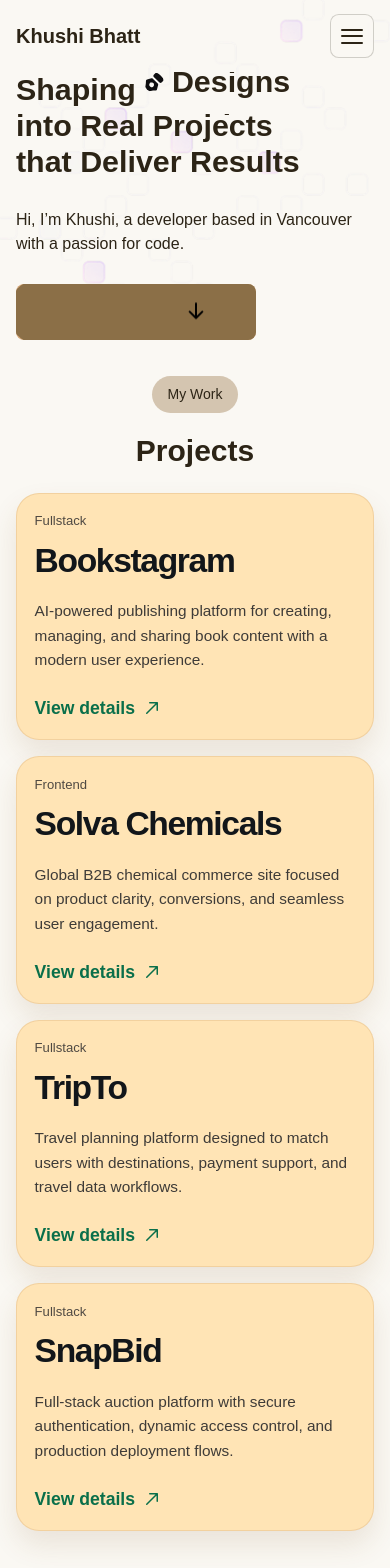
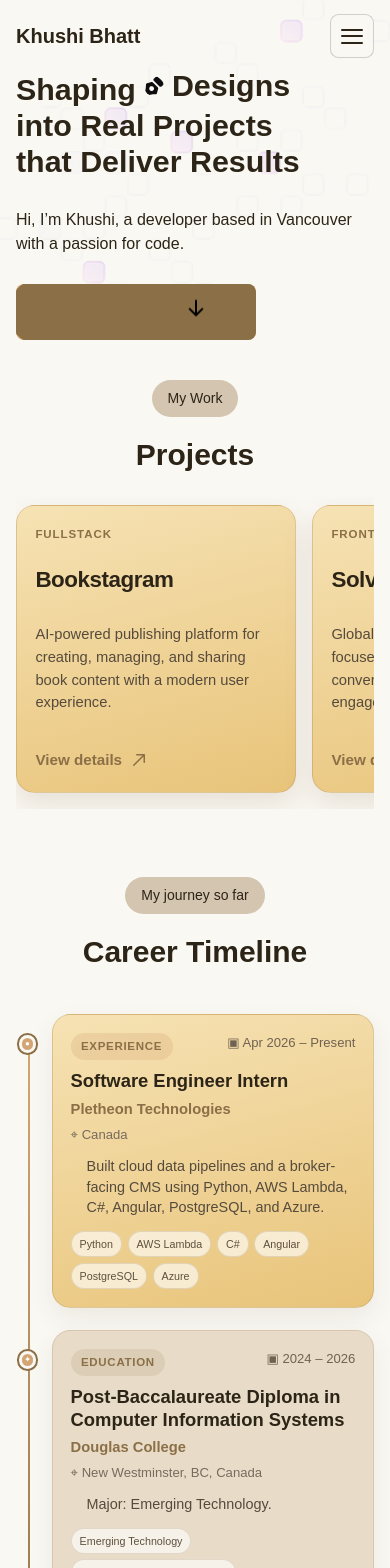
Before and after one commit to KhushiBhatt22/Khushi_portfolio, a React (Vite) app: page / in a window 390 px wide. Shown: the top 1568 px of the page. Built offline with nearby package versions, Linux system fonts and the light colour scheme; a web font is replaced by a local one.

Commit message:
Update the cards style

```diff
--- a/src/index.css
+++ b/src/index.css
@@ -27,6 +27,14 @@ section {
   --color-black-200: #d4c5b0;
   --color-blue-50: #b8a896;
   --color-blue-100: #c9b8a1;
+  --ink: #2c2416;
+  --ink-muted: #554a3c;
+  --brown: #8b6f47;
+  --gold: #d4a574;
+  --cream: #faf8f3;
+  --card: #f3ead9;
+  --card-alt: #e8dcc8;
+  --card-border: rgba(139, 111, 71, 0.2);
 }
 
 .flex-center {
@@ -616,23 +624,21 @@ section {
 .project-card {
   min-width: 22rem;
   max-width: 22rem;
-  min-height: 25rem;
-  border-radius: 1.45rem;
-  padding: 1.2rem;
-
-  background: #ffe4b5;
-
-  border: 1px solid rgba(190, 130, 70, 0.2);
-  box-shadow: 0 14px 28px rgba(120, 80, 35, 0.12);
-
+  min-height: 18rem;
+  border-radius: 1.15rem;
+  padding: 1.35rem 1.3rem;
+  background: linear-gradient(165deg, #f6e2b4 0%, #e8c47a 100%);
+  border: 1px solid rgba(139, 111, 71, 0.22);
+  box-shadow: 0 12px 28px rgba(139, 111, 71, 0.16);
   scroll-snap-align: start;
   display: flex;
+  font-family: var(--font-sans);
   transition: transform 200ms ease, box-shadow 200ms ease;
 }
 
 .project-card:hover {
   transform: translateY(-5px);
-  /* box-shadow: 0 20px 35px rgba(120, 80, 35, 0.18); */
+  box-shadow: 0 18px 36px rgba(80, 60, 34, 0.14);
 }
 
 .project-card-inner {
@@ -640,45 +646,48 @@ section {
   display: flex;
   flex-direction: column;
   justify-content: space-between;
-  color: #1a1c1e;
+  color: var(--ink);
 }
 
 .project-category {
   display: inline-block;
   width: fit-content;
-  margin-bottom: 0.75rem;
-  font-size: 0.82rem;
-  font-weight: 500;
-  color: rgba(20, 22, 28, 0.75);
+  margin-bottom: 0.7rem;
+  font-size: 0.72rem;
+  font-weight: 700;
+  letter-spacing: 0.08em;
+  text-transform: uppercase;
+  color: var(--brown);
 }
 
 .project-card h3 {
   margin: 0;
-  font-size: clamp(2rem, 2.1vw, 2.8rem);
-  line-height: 1.1;
-  letter-spacing: -0.04em;
-  color: #12161a;
-  font-weight: 700;
+  font-size: clamp(1.35rem, 1.8vw, 1.75rem);
+  line-height: 1.2;
+  letter-spacing: -0.02em;
+  color: var(--ink);
+  font-weight: 600;
 }
 
 .project-card p {
-  margin: 1.2rem 0 0;
-  font-size: 1.05rem;
-  line-height: 1.6;
-  color: rgba(20, 22, 28, 0.82);
+  margin: 1rem 0 0;
+  font-size: 0.95rem;
+  line-height: 1.55;
+  color: var(--ink-muted);
 }
 
 .project-details-btn {
- display: inline-flex;
+  display: inline-flex;
   align-items: center;
   gap: 8px;
-  margin-top: 1.4rem;
+  margin-top: 1.35rem;
   width: fit-content;
   border: none;
   background: transparent;
-  color: #0a6f4a;
-  font-size: 1.1rem;
-  font-weight: 600;
+  color: var(--brown);
+  font-family: var(--font-sans);
+  font-size: 0.95rem;
+  font-weight: 700;
   padding: 0;
   cursor: pointer;
   text-decoration: none;
@@ -702,7 +711,7 @@ section {
 .project-modal-overlay {
   position: fixed;
   inset: 0;
-  background: rgba(5, 12, 18, 0.72);
+  background: rgba(44, 36, 22, 0.55);
   display: flex;
   align-items: center;
   justify-content: center;
@@ -714,55 +723,69 @@ section {
   position: relative;
   width: min(1100px, 92vw);
   min-height: 440px;
-  border-radius: 1.25rem;
-  padding: 2.1rem 2.3rem 1.6rem;
-  /* background: rgba(232, 220, 198, 0.96); */
-   background-color: #F6D7A8;
-  border: 1px solid rgba(58, 42, 27, 0.1);
-  box-shadow: 0 30px 70px rgba(0, 0, 0, 0.18);
-  color: #1d1d1d;
+  border-radius: 1.15rem;
+  padding: 2.15rem 2.4rem 1.85rem;
+  background: var(--cream);
+  border: 1px solid var(--card-border);
+  box-shadow: 0 24px 56px rgba(80, 60, 34, 0.22);
+  color: var(--ink);
+  font-family: var(--font-sans);
+  -webkit-font-smoothing: antialiased;
+  text-rendering: optimizeLegibility;
 }
 
 .project-modal-close {
   position: absolute;
-  top: 1.15rem;
-  right: 1.25rem;
-  width: 2.6rem;
-  height: 2.6rem;
-  border: 1px solid rgba(34, 28, 22, 0.18);
-  background: rgba(255, 255, 255, 0.12);
-  color: #2a241d;
-  font-size: 2rem;
+  top: 1.1rem;
+  right: 1.2rem;
+  width: 2.35rem;
+  height: 2.35rem;
+  border: 1px solid var(--card-border);
+  background: #fffaf0;
+  color: var(--ink);
+  font-size: 1.5rem;
   line-height: 1;
-  border-radius: 0.35rem;
+  border-radius: 999px;
   cursor: pointer;
+  transition: background 180ms ease, color 180ms ease;
+}
+
+.project-modal-close:hover {
+  background: var(--gold);
+  color: #fffaf0;
 }
 
 .project-modal h2 {
-  margin: 0 0 1.1rem;
-  font-size: clamp(2.2rem, 3vw, 4rem);
-  line-height: 1.05;
-  letter-spacing: -0.05em;
-  color: #1a1b1d;
+  margin: 0 0 1rem;
+  max-width: calc(100% - 3rem);
+  font-size: clamp(1.55rem, 2.2vw, 2.15rem);
+  line-height: 1.15;
+  letter-spacing: -0.03em;
+  font-weight: 700;
+  color: var(--ink);
 }
 
 .project-modal-meta {
   display: flex;
   flex-wrap: wrap;
-  gap: 0.7rem;
-  margin-bottom: 1.7rem;
+  gap: 0.45rem;
+  margin-bottom: 1.55rem;
+  padding-bottom: 1.2rem;
+  border-bottom: 1px solid rgba(139, 111, 71, 0.16);
 }
 
 .project-modal-meta span {
   display: inline-flex;
   align-items: center;
   justify-content: center;
-  padding: 0.42rem 0.8rem;
+  padding: 0.32rem 0.7rem;
   border-radius: 9999px;
-  background: rgba(255, 255, 255, 0.14);
-  border: 1px solid rgba(43, 31, 18, 0.12);
-  color: #27231f;
-  font-size: 0.8rem;
+  background: #fffaf0;
+  border: 1px solid var(--card-border);
+  color: var(--brown);
+  font-size: 0.72rem;
+  font-weight: 600;
+  letter-spacing: 0.02em;
 }
 
 .project-modal-grid {
@@ -774,32 +797,77 @@ section {
 
 .project-modal-grid h3,
 .project-summary h3 {
-  margin: 0 0 0.55rem;
-  font-size: 1.15rem;
+  margin: 0 0 0.45rem;
+  font-size: 0.68rem;
   font-weight: 700;
-  color: #1f1d1a;
+  letter-spacing: 0.1em;
+  text-transform: uppercase;
+  color: var(--brown);
 }
 
 .project-modal-grid p,
 .project-summary p {
   margin: 0;
-  color: rgba(25, 23, 20, 0.82);
-  font-size: 1.02rem;
-  line-height: 1.6;
-}
-
-.project-modal-grid a {
-  color: #1b5f43;
+  color: var(--ink);
+  font-size: 0.95rem;
+  font-weight: 500;
+  line-height: 1.55;
+  letter-spacing: -0.01em;
+}
+
+.project-summary p {
+  max-width: 72ch;
+  color: var(--ink-muted);
+  font-weight: 450;
+  line-height: 1.7;
+  font-size: 0.96rem;
+}
+
+.project-modal-unavailable {
+  color: #8a7d6c;
+  font-style: italic;
+  font-weight: 500;
+}
+
+.project-modal-link {
+  display: inline-flex;
+  align-items: center;
+  gap: 0.4rem;
+  width: fit-content;
+  padding: 0.48rem 0.9rem;
+  border-radius: 0.5rem;
+  background: var(--gold);
+  color: #fffaf0;
+  font-family: var(--font-sans);
+  font-size: 0.82rem;
+  font-weight: 700;
+  letter-spacing: 0.02em;
+  line-height: 1.2;
   text-decoration: none;
+  box-shadow: 0 6px 14px rgba(139, 111, 71, 0.18);
+  transition: background 180ms ease, transform 180ms ease, box-shadow 180ms ease;
+}
+
+.project-modal-link::after {
+  content: "↗";
+  font-size: 0.85em;
   font-weight: 600;
 }
 
+.project-modal-link:hover {
+  background: var(--brown);
+  transform: translateY(-1px);
+  box-shadow: 0 10px 18px rgba(139, 111, 71, 0.22);
+}
+
+.project-modal-link:focus-visible {
+  outline: 2px solid var(--brown);
+  outline-offset: 2px;
+}
+
 .project-summary {
-  padding-top: 0.5rem;
-}
-
-.project-summary p {
-  max-width: 100%;
+  padding-top: 1.15rem;
+  border-top: 1px solid rgba(139, 111, 71, 0.16);
 }
 
 .cta-wrapper {
@@ -839,7 +907,9 @@ section {
 }
 
 .cta-button .text {
-  text-transform: uppercase;
+  text-transform: none;
+  letter-spacing: 0.01em;
+  font-weight: 600;
   color: #fff;
   transition: all 500ms ease-in-out;
 }
@@ -1017,14 +1087,12 @@ section {
   display: flex;
   flex-direction: column;
   flex: 0 0 min(22rem, 85vw);
-
-  background: #fff0c9;
-
-  border: 1px solid rgba(190, 130, 70, 0.18);
-  border-radius: 1.45rem;
+  background: var(--card);
+  border: 1px solid var(--card-border);
+  border-radius: 1.15rem;
   padding: 1.5rem 1.25rem 1.25rem;
-  box-shadow: 0 14px 28px rgba(120, 80, 35, 0.1);
-
+  box-shadow: 0 10px 24px rgba(80, 60, 34, 0.08);
+  font-family: var(--font-sans);
   scroll-snap-align: start;
   transition: transform 200ms ease, box-shadow 200ms ease;
 }
@@ -1049,18 +1117,18 @@ section {
   display: flex;
   align-items: center;
   justify-content: center;
-  background: rgba(255, 255, 255, 0.14);
-  border: 1px solid rgba(43, 31, 18, 0.12);
-  color: #0a6f4a;
+  background: rgba(255, 255, 255, 0.55);
+  border: 1px solid var(--card-border);
+  color: var(--brown);
   font-size: 1rem;
 }
 
 .skill-card-header h3 {
   margin: 0;
-  font-size: clamp(1.25rem, 1.5vw, 1.65rem);
-  font-weight: 700;
-  line-height: 1.1;
-  color: #12161a;
+  font-size: clamp(1.15rem, 1.5vw, 1.4rem);
+  font-weight: 600;
+  line-height: 1.2;
+  color: var(--ink);
   white-space: nowrap;
 }
 
@@ -1084,11 +1152,12 @@ section {
   justify-content: center;
   padding: 0.45rem 0.8rem;
   border-radius: 9999px;
-  background: rgba(255, 255, 255, 0.14);
-  border: 1px solid rgba(43, 31, 18, 0.12);
-  color: #27231f;
+  background: rgba(255, 255, 255, 0.62);
+  border: 1px solid var(--card-border);
+  color: var(--ink);
   font-size: 0.78rem;
   line-height: 1.2;
+  font-weight: 500;
 }
 
 form label {
@@ -1264,47 +1333,46 @@ form a img {
 /* Base career card */
 .career-card {
   padding: 1.15rem 1.2rem;
-  border-radius: 1rem;
-  border: 1px solid rgba(139, 111, 71, 0.18);
+  border-radius: 1.15rem;
+  border: 1px solid var(--card-border);
   box-shadow: 0 10px 24px rgba(80, 60, 34, 0.08);
+  font-family: var(--font-sans);
   transition: transform 200ms ease, box-shadow 200ms ease;
 }
-/* Experience = soft peach */
 .career-card-experience {
-  background: #fde2b8;
-  border-color: rgba(196, 130, 62, 0.22);
+  background: linear-gradient(165deg, #f6e2b4 0%, #e8c47a 100%);
+  border-color: rgba(139, 111, 71, 0.22);
 }
 .career-card-experience .career-organization {
-  color: #9a5d24;
+  color: var(--brown);
 }
 
 .career-card-education .career-organization {
-  color: #624a83;
-}
-/* Education = soft lavender */
+  color: var(--brown);
+}
 .career-card-education {
-  background: #ede4ff;
-  border-color: rgba(125, 105, 160, 0.2);
+  background: var(--card-alt);
+  border-color: var(--card-border);
 }
 .career-card-experience .career-skills span {
-  background: rgba(255, 255, 255, 0.48);
-  border-color: rgba(196, 130, 62, 0.18);
+  background: rgba(255, 255, 255, 0.62);
+  border-color: var(--card-border);
 }
 
 .career-card-education .career-skills span {
-  background: rgba(255, 255, 255, 0.5);
-  border-color: rgba(125, 105, 160, 0.18);
+  background: rgba(255, 255, 255, 0.62);
+  border-color: var(--card-border);
 }
 .career-card:hover { transform: translateY(-4px); box-shadow: 0 18px 38px rgba(80, 60, 34, 0.15); }
 .career-card-topline { display: flex; gap: 0.75rem; align-items: center; justify-content: space-between; margin-bottom: 0.65rem; }
 .career-type, .career-skills span { display: inline-flex; align-items: center; width: fit-content; border-radius: 999px; }
-.career-type { padding: 0.3rem 0.65rem; background: rgba(212, 165, 116, 0.18); color: #715331; font-size: 0.75rem; font-weight: 700; }
-.career-type.education { background: rgba(125, 105, 160, 0.14); color: #624a83; }
+.career-type { padding: 0.3rem 0.65rem; background: rgba(212, 165, 116, 0.28); color: var(--brown); font-size: 0.72rem; font-weight: 700; letter-spacing: 0.06em; text-transform: uppercase; }
+.career-type.education { background: rgba(139, 111, 71, 0.14); color: var(--brown); }
 .career-date { color: #6f6251; font-size: 0.82rem; white-space: nowrap; }
-.career-card h2 { margin: 0; color: #2c2416; font-size: clamp(1.1rem, 1.7vw, 1.4rem); line-height: 1.2; }
-.career-organization { margin: 0.35rem 0 0; color: #8b6f47; font-weight: 700; font-size: 0.92rem; }
+.career-card h2 { margin: 0; color: var(--ink); font-size: clamp(1.1rem, 1.7vw, 1.4rem); line-height: 1.2; font-weight: 600; }
+.career-organization { margin: 0.35rem 0 0; color: var(--brown); font-weight: 700; font-size: 0.92rem; }
 .career-location { margin: 0.3rem 0 0; color: #766b5d; font-size: 0.82rem; }
-.career-card ul { margin: 0.7rem 0 0; padding-left: 1rem; color: #554a3c; font-size: 0.9rem; line-height: 1.45; }
+.career-card ul { margin: 0.7rem 0 0; padding-left: 1rem; color: var(--ink-muted); font-size: 0.9rem; line-height: 1.45; }
 .career-card li + li { margin-top: 0.55rem; }
 .career-skills { display: flex; flex-wrap: wrap; gap: 0.35rem; margin-top: 0.8rem; }
 .career-skills span { padding: 0.25rem 0.5rem; border: 1px solid rgba(139, 111, 71, 0.18); background: rgba(255, 255, 255, 0.45); color: #5f503d; font-size: 0.67rem; }
@@ -1563,39 +1631,37 @@ section {
   }
 
   .app-showcase {
-    padding: 1.25rem 1rem;
+    padding: 1.5rem 1rem;
   }
 
   .project-scroll-wrapper,
   .skill-cards-grid {
-    flex-direction: column;
+    flex-direction: row;
     gap: 1rem;
-    overflow: visible;
-    padding: 0;
+    overflow-x: auto;
+    overflow-y: hidden;
+    padding: 0.5rem 0 1rem;
+    scroll-snap-type: x mandatory;
+    -webkit-overflow-scrolling: touch;
   }
 
   .project-scroll-wrapper {
     margin-top: 1.5rem;
   }
 
-  .project-card,
-  .skill-card {
-    width: 100%;
-    min-width: 0;
-    max-width: none;
-    min-height: 0;
-  }
-
   .project-card {
-    padding: 1.1rem;
+    min-width: 17.5rem;
+    max-width: 17.5rem;
+    min-height: 18rem;
+    padding: 1.25rem 1.15rem;
   }
 
   .project-card h3 {
-    font-size: clamp(1.7rem, 9vw, 2.1rem);
+    font-size: 1.4rem;
   }
 
   .project-card p {
-    font-size: 0.96rem;
+    font-size: 0.92rem;
   }
 
   .skill-cards-grid {
@@ -1603,27 +1669,27 @@ section {
   }
 
   .skill-card {
-    flex-basis: auto;
-    padding: 1.2rem 1rem;
+    flex: 0 0 17.5rem;
+    padding: 1.35rem 1.15rem 1.2rem;
   }
 
   .skill-card-header h3 {
-    white-space: normal;
-    font-size: 1.2rem;
+    white-space: nowrap;
+    font-size: 1.15rem;
   }
 
   .project-modal-overlay {
-    align-items: flex-end;
-    padding: 0;
+    align-items: center;
+    padding: 1rem;
   }
 
   .project-modal {
-    width: 100%;
+    width: min(1100px, 94vw);
     max-height: min(88dvh, 48rem);
     min-height: 0;
     overflow-y: auto;
-    border-radius: 1.1rem 1.1rem 0 0;
-    padding: 4.4rem 1.1rem 1.5rem;
+    border-radius: 1.15rem;
+    padding: 3.4rem 1.2rem 1.4rem;
     -webkit-overflow-scrolling: touch;
   }
 
@@ -1633,7 +1699,7 @@ section {
   }
 
   .project-modal h2 {
-    font-size: clamp(2rem, 11vw, 2.65rem);
+    font-size: 1.55rem;
     overflow-wrap: anywhere;
   }
 
@@ -1650,15 +1716,20 @@ section {
   }
 
   .project-modal-grid {
-    grid-template-columns: 1fr;
+    grid-template-columns: 1fr 1fr;
     gap: 1rem;
     margin-bottom: 1.15rem;
   }
 
   .project-modal-grid p,
   .project-summary p {
-    font-size: 0.95rem;
+    font-size: 0.93rem;
     overflow-wrap: anywhere;
+  }
+
+  .project-modal-link {
+    font-size: 0.78rem;
+    padding: 0.42rem 0.75rem;
   }
 
   .career-timeline {
@@ -1678,7 +1749,7 @@ section {
   }
 
   .career-card {
-    padding: 1rem;
+    padding: 1.15rem 1.1rem;
   }
 
   .career-card-topline {
@@ -1692,8 +1763,12 @@ section {
   }
 
   .career-card h2 {
-    font-size: 1.08rem;
+    font-size: 1.15rem;
     overflow-wrap: anywhere;
+  }
+
+  .hero-cta {
+    display: none;
   }
 
   .contact-card {
```
